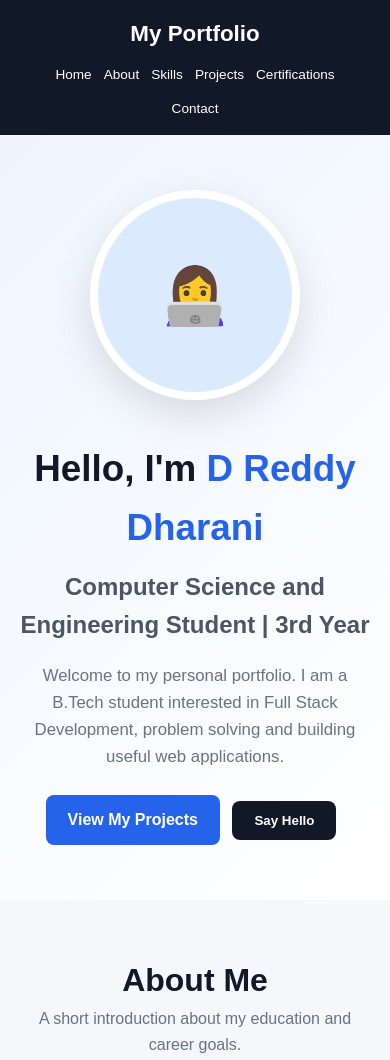
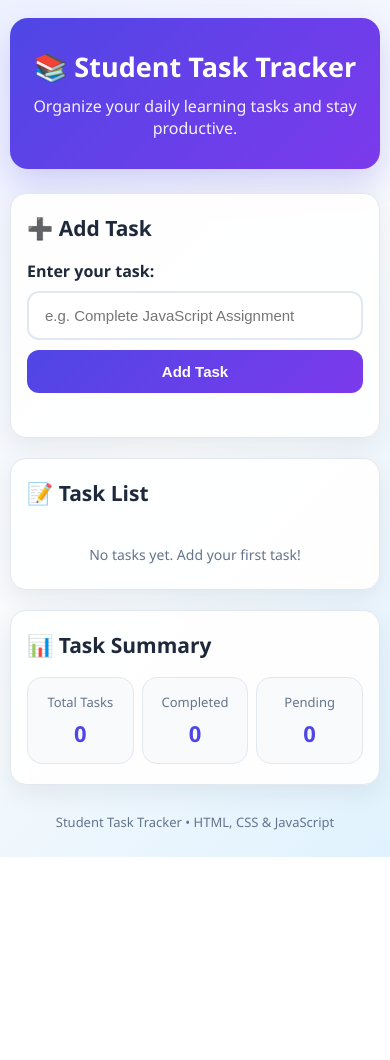
Before and after one commit to dandudharani/Dharani-s-profile, a plain HTML site: page index.html in a window 390 px wide. Shown: the top 1060 px of the page. After the commit the page ends 857 px from the top, so only its background shows below. Drawn offline with Linux system fonts and the light colour scheme.

Commit message:
Add files via upload

```diff
--- a/index.html
+++ b/index.html
@@ -3,524 +3,470 @@
 <head>
     <meta charset="UTF-8">
     <meta name="viewport" content="width=device-width, initial-scale=1.0">
-  <meta name="description" content="Student Personal Portfolio Website">
-  <title>Student Portfolio</title>
+    <meta name="description" content="A simple and modern Student Task Tracker">
+    <title>Student Task Tracker</title>
 
     <style>
         * {
+            box-sizing: border-box;
             margin: 0;
             padding: 0;
-      box-sizing: border-box;
-      scroll-behavior: smooth;
         }
 
         body {
-      font-family: Arial, Helvetica, sans-serif;
-      line-height: 1.6;
-      background: #f5f7fb;
-      color: #1f2937;
+            font-family: "Segoe UI", Arial, sans-serif;
+            min-height: 100vh;
+            background: linear-gradient(135deg, #eef2ff, #f8fafc, #e0f2fe);
+            color: #1e293b;
+            padding: 30px 15px;
         }
 
-    a {
-      text-decoration: none;
-      color: inherit;
+        .container {
+            width: 100%;
+            max-width: 850px;
+            margin: auto;
         }
 
-    nav {
-      position: sticky;
-      top: 0;
-      z-index: 1000;
-      background: #111827;
+        /* Header */
+        .header {
+            background: linear-gradient(135deg, #4f46e5, #7c3aed);
             color: white;
-      display: flex;
-      justify-content: space-between;
-      align-items: center;
-      padding: 16px 7%;
+            padding: 38px 30px;
+            border-radius: 24px;
+            text-align: center;
+            margin-bottom: 24px;
+            box-shadow: 0 15px 35px rgba(79, 70, 229, 0.22);
         }
 
-    .logo {
-      font-size: 1.4rem;
-      font-weight: bold;
-    }
-
-    .nav-links {
-      display: flex;
-      gap: 22px;
-      list-style: none;
-    }
-
-    .nav-links a:hover {
-      color: #60a5fa;
-    }
-
-    section {
-      padding: 75px 7%;
-    }
-
-    .hero {
-      min-height: 90vh;
-      display: flex;
-      align-items: center;
-      justify-content: space-between;
-      gap: 40px;
-      background: linear-gradient(135deg, #eef5ff, #ffffff);
-    }
-
-    .hero-text {
-      max-width: 650px;
-    }
-
-    .hero h1 {
-      font-size: clamp(2.3rem, 6vw, 4.5rem);
-      color: #111827;
+        .header h1 {
+            font-size: 34px;
             margin-bottom: 10px;
         }
 
-    .hero h1 span {
-      color: #2563eb;
+        .header p {
+            font-size: 16px;
+            opacity: 0.92;
         }
 
-    .hero h2 {
-      color: #4b5563;
-      margin-bottom: 18px;
+        /* Cards */
+        .add-task-section,
+        .task-section,
+        .counter-section {
+            background: rgba(255, 255, 255, 0.94);
+            border: 1px solid #e2e8f0;
+            border-radius: 20px;
+            padding: 26px;
+            margin-bottom: 20px;
+            box-shadow: 0 8px 25px rgba(15, 23, 42, 0.07);
         }
 
-    .hero p {
-      color: #6b7280;
-      font-size: 1.05rem;
-      margin-bottom: 25px;
+        h2 {
+            font-size: 21px;
+            margin-bottom: 18px;
+            color: #1e293b;
         }
 
-    .btn {
-      display: inline-block;
-      background: #2563eb;
-      color: white;
-      padding: 12px 22px;
-      border-radius: 8px;
+        /* Input */
+        label {
+            display: block;
+            font-weight: 600;
+            margin-bottom: 9px;
+        }
+
+        .input-group {
+            display: flex;
+            gap: 10px;
+        }
+
+        #taskInput {
+            flex: 1;
+            min-width: 0;
+            padding: 14px 16px;
+            border: 2px solid #e2e8f0;
+            border-radius: 12px;
+            font-size: 15px;
+            outline: none;
+            transition: 0.25s;
+        }
+
+        #taskInput:focus {
+            border-color: #6366f1;
+            box-shadow: 0 0 0 4px rgba(99, 102, 241, 0.12);
+        }
+
+        button {
             border: none;
             cursor: pointer;
-      font-weight: bold;
-      margin-right: 8px;
+            font-weight: 600;
+            transition: transform 0.2s, opacity 0.2s;
         }
 
-    .btn:hover {
-      background: #1d4ed8;
-      transform: translateY(-2px);
+        button:hover {
+            transform: translateY(-1px);
+            opacity: 0.92;
         }
 
-    .btn.secondary {
-      background: #111827;
+        #addTaskBtn {
+            background: linear-gradient(135deg, #4f46e5, #7c3aed);
+            color: white;
+            padding: 0 22px;
+            border-radius: 12px;
+            font-size: 15px;
         }
 
-    .hero-card {
-      width: 280px;
-      height: 280px;
-      border-radius: 50%;
-      background: #dbeafe;
-      display: grid;
-      place-items: center;
-      border: 8px solid white;
-      box-shadow: 0 15px 40px rgba(0,0,0,.12);
-      font-size: 5rem;
+        .error-message {
+            display: block;
+            color: #dc2626;
+            font-size: 13px;
+            margin-top: 8px;
+            min-height: 16px;
         }
 
-    .section-title {
-      text-align: center;
-      margin-bottom: 40px;
+        /* Task list */
+        .task-list {
+            list-style: none;
+            display: flex;
+            flex-direction: column;
+            gap: 12px;
         }
 
-    .section-title h2 {
-      font-size: 2rem;
-      color: #111827;
+        .task-item {
+            display: flex;
+            align-items: center;
+            gap: 12px;
+            padding: 15px;
+            background: #f8fafc;
+            border: 1px solid #e2e8f0;
+            border-radius: 14px;
+            transition: 0.25s;
         }
 
-    .section-title p {
-      color: #6b7280;
+        .task-item:hover {
+            border-color: #c7d2fe;
+            box-shadow: 0 5px 15px rgba(15, 23, 42, 0.06);
         }
 
-    .about-grid {
-      display: grid;
-      grid-template-columns: 1fr 1fr;
-      gap: 25px;
+        .task-check {
+            width: 21px;
+            height: 21px;
+            accent-color: #4f46e5;
+            cursor: pointer;
+            flex-shrink: 0;
         }
 
-    .card {
-      background: white;
-      padding: 25px;
-      border-radius: 14px;
-      box-shadow: 0 7px 25px rgba(0,0,0,.07);
+        .task-name {
+            flex: 1;
+            font-size: 15px;
+            overflow-wrap: anywhere;
         }
 
-    .card h3 {
-      color: #2563eb;
-      margin-bottom: 12px;
+        .task-item.completed {
+            background: #f0fdf4;
+            border-color: #bbf7d0;
         }
 
-    .objective {
-      margin-top: 18px;
-      padding: 18px;
-      background: #eff6ff;
-      border-left: 4px solid #2563eb;
-      border-radius: 6px;
+        .task-item.completed .task-name {
+            text-decoration: line-through;
+            color: #64748b;
         }
 
-    .skills-grid {
-      display: grid;
-      grid-template-columns: repeat(4, 1fr);
-      gap: 18px;
+        .complete-btn,
+        .delete-btn {
+            padding: 9px 13px;
+            border-radius: 9px;
+            font-size: 13px;
         }
 
-    .skill {
-      background: white;
-      padding: 20px;
-      border-radius: 12px;
-      text-align: center;
-      box-shadow: 0 5px 18px rgba(0,0,0,.06);
-      font-weight: bold;
+        .complete-btn {
+            background: #dcfce7;
+            color: #15803d;
         }
 
-    .skill span {
-      display: block;
-      font-size: 2rem;
-      margin-bottom: 8px;
+        .delete-btn {
+            background: #fee2e2;
+            color: #dc2626;
         }
 
-    .projects-grid {
-      display: grid;
-      grid-template-columns: repeat(2, 1fr);
-      gap: 25px;
+        .empty-message {
+            text-align: center;
+            color: #64748b;
+            padding: 20px 5px 5px;
+            font-size: 14px;
         }
 
-    .project {
-      position: relative;
-      overflow: hidden;
+        /* Counters */
+        .counter {
+            display: grid;
+            grid-template-columns: repeat(3, 1fr);
+            gap: 14px;
         }
 
-    .project .tag {
-      display: inline-block;
-      margin: 6px 5px 0 0;
-      padding: 5px 9px;
-      background: #e0ecff;
-      color: #1d4ed8;
-      border-radius: 20px;
-      font-size: .8rem;
+        .counter-item {
+            padding: 20px 12px;
+            border-radius: 15px;
+            background: #f8fafc;
+            text-align: center;
+            border: 1px solid #e2e8f0;
         }
 
-    .project-link {
-      display: inline-block;
-      margin-top: 16px;
-      color: #2563eb;
-      font-weight: bold;
+        .counter-label {
+            display: block;
+            color: #64748b;
+            font-size: 13px;
+            margin-bottom: 7px;
         }
 
-    .cert-grid {
-      display: grid;
-      grid-template-columns: repeat(2, 1fr);
-      gap: 20px;
-    }
-
-    .contact {
-      background: #111827;
-      color: white;
-    }
-
-    .contact .section-title h2,
-    .contact .section-title p {
-      color: white;
-    }
-
-    .contact-grid {
-      display: grid;
-      grid-template-columns: repeat(3, 1fr);
-      gap: 18px;
-    }
-
-    .contact-card {
-      background: #1f2937;
-      padding: 20px;
-      border-radius: 12px;
-      text-align: center;
-    }
-
-    .contact-card h3 {
-      color: #93c5fd;
-      margin-bottom: 8px;
+        .counter-item strong {
+            font-size: 26px;
+            color: #4f46e5;
         }
 
         footer {
             text-align: center;
-      padding: 20px;
-      background: #030712;
-      color: #d1d5db;
+            color: #64748b;
+            font-size: 13px;
+            padding: 8px;
         }
 
-    #message {
-      margin-top: 18px;
-      padding: 12px;
-      display: none;
-      background: #dcfce7;
-      color: #166534;
-      border-radius: 8px;
-      font-weight: bold;
+        /* Mobile */
+        @media (max-width: 600px) {
+            body {
+                padding: 18px 10px;
             }
 
-    @media (max-width: 800px) {
-      .hero {
-        flex-direction: column-reverse;
-        text-align: center;
-        justify-content: center;
+            .header {
+                padding: 30px 18px;
+                border-radius: 18px;
             }
 
-      .about-grid,
-      .projects-grid,
-      .cert-grid {
-        grid-template-columns: 1fr;
+            .header h1 {
+                font-size: 27px;
             }
 
-      .skills-grid {
-        grid-template-columns: repeat(2, 1fr);
+            .add-task-section,
+            .task-section,
+            .counter-section {
+                padding: 20px 16px;
+                border-radius: 16px;
             }
 
-      .contact-grid {
-        grid-template-columns: 1fr;
+            .input-group {
+                flex-direction: column;
             }
 
-      nav {
-        flex-direction: column;
-        gap: 12px;
+            #addTaskBtn {
+                padding: 13px;
             }
 
-      .nav-links {
-        gap: 12px;
+            .task-item {
+                align-items: flex-start;
                 flex-wrap: wrap;
-        justify-content: center;
-      }
             }
 
-    @media (max-width: 450px) {
-      section {
-        padding: 55px 5%;
+            .task-name {
+                width: calc(100% - 40px);
+                flex: none;
             }
 
-      .hero-card {
-        width: 210px;
-        height: 210px;
-        font-size: 3.5rem;
+            .complete-btn,
+            .delete-btn {
+                flex: 1;
             }
 
-      .skills-grid {
-        grid-template-columns: 1fr;
+            .counter {
+                gap: 8px;
             }
 
-      .nav-links {
-        font-size: .85rem;
+            .counter-item {
+                padding: 15px 5px;
+            }
+
+            .counter-item strong {
+                font-size: 22px;
             }
         }
     </style>
 </head>
 
 <body>
+    <main class="container">
 
-  <!-- Navigation -->
-  <nav>
-    <div class="logo">My Portfolio</div>
-    <ul class="nav-links">
-      <li><a href="#home">Home</a></li>
-      <li><a href="#about">About</a></li>
-      <li><a href="#skills">Skills</a></li>
-      <li><a href="#projects">Projects</a></li>
-      <li><a href="#certifications">Certifications</a></li>
-      <li><a href="#contact">Contact</a></li>
-    </ul>
-  </nav>
+        <header class="header">
+            <h1>📚 Student Task Tracker</h1>
+            <p>Organize your daily learning tasks and stay productive.</p>
+        </header>
 
-  <!-- Home / Professional Headline -->
-  <section class="hero" id="home">
-    <div class="hero-text">
-      <h1>Hello, I'm <span>D Reddy Dharani</span></h1>
-      <h2>Computer Science and Engineering Student | 3rd Year</h2>
-      <p>
-        Welcome to my personal portfolio. I am a B.Tech student interested in
-        Full Stack Development, problem solving and building useful web applications.
-      </p>
-      <a class="btn" href="#projects">View My Projects</a>
-      <button class="btn secondary" onclick="showMessage()">Say Hello</button>
-      <div id="message">Thank you for visiting my portfolio! 👋</div>
+        <section class="add-task-section">
+            <h2>➕ Add Task</h2>
+
+            <form id="taskForm">
+                <label for="taskInput">Enter your task:</label>
+
+                <div class="input-group">
+                    <input
+                        type="text"
+                        id="taskInput"
+                        placeholder="e.g. Complete JavaScript Assignment"
+                        autocomplete="off"
+                    >
+                    <button type="submit" id="addTaskBtn">Add Task</button>
                 </div>
 
-    <div class="hero-card" aria-label="Profile placeholder">👩‍💻</div>
+                <span id="errorMessage" class="error-message"></span>
+            </form>
         </section>
 
-  <!-- About Me -->
-  <section id="about">
-    <div class="section-title">
-      <h2>About Me</h2>
-      <p>A short introduction about my education and career goals.</p>
+        <section class="task-section">
+            <h2>📝 Task List</h2>
+
+            <ul id="taskList" class="task-list"></ul>
+
+            <p id="emptyMessage" class="empty-message">
+                No tasks yet. Add your first task!
+            </p>
+        </section>
+
+        <section class="counter-section">
+            <h2>📊 Task Summary</h2>
+
+            <div class="counter">
+                <div class="counter-item">
+                    <span class="counter-label">Total Tasks</span>
+                    <strong id="totalTasks">0</strong>
                 </div>
 
-    <div class="about-grid">
-      <div class="card">
-        <h3>Short Biography</h3>
-        <p>
-          I am a B.Tech student who enjoys learning new technologies and
-          creating practical projects. I am currently improving my skills in
-          HTML, CSS, JavaScript and Full Stack Development.
-        </p>
+                <div class="counter-item">
+                    <span class="counter-label">Completed</span>
+                    <strong id="completedTasks">0</strong>
                 </div>
 
-      <div class="card">
-        <h3>Educational Qualification</h3>
-        <p><strong>Degree:</strong> B.Tech</p>
-        <p><strong>Branch:</strong> Computer Science / IT</p>
-        <p><strong>College:</strong> Audisankara College</p>
-        <p><strong>Year:</strong> 2026</p>
-      </div>
-    </div>
-
-    <div class="objective">
-      <strong>Career Objective:</strong>
-      To become a skilled software developer and build user-friendly,
-      reliable and innovative software applications.
-    </div>
-  </section>
-
-  <!-- Skills -->
-  <section id="skills">
-    <div class="section-title">
-      <h2>Technical Skills</h2>
-      <p>Technologies and tools I am learning.</p>
-    </div>
-
-    <div class="skills-grid">
-      <div class="skill"><span>🌐</span>HTML</div>
-      <div class="skill"><span>🎨</span>CSS</div>
-      <div class="skill"><span>⚡</span>JavaScript</div>
-      <div class="skill"><span>🐍</span>Python</div>
-      <div class="skill"><span>☕</span>Java</div>
-      <div class="skill"><span>🗄️</span>MySQL</div>
-      <div class="skill"><span>🔧</span>Git & GitHub</div>
-      <div class="skill"><span>🚀</span>Full Stack</div>
-    </div>
-  </section>
-
-  <!-- Projects -->
-  <section id="projects">
-    <div class="section-title">
-      <h2>My Projects</h2>
-      <p>At least two projects are included as required.</p>
-    </div>
-
-    <div class="projects-grid">
-
-      <div class="card project">
-        <h3>1. Personal Portfolio Website</h3>
-        <p>
-          A responsive portfolio website created to showcase my profile,
-          technical skills, projects, certifications and contact details.
-        </p>
-        <div>
-          <span class="tag">HTML</span>
-          <span class="tag">CSS</span>
-          <span class="tag">JavaScript</span>
-        </div>
-        <a class="project-link" href="https://github.com/" target="_blank">
-          GitHub / Project Link →
-        </a>
-      </div>
-
-      <div class="card project">
-        <h3>2. Student Canteen Ordering System</h3>
-        <p>
-          A web application that allows students to view food items,
-          enter their details and place canteen orders through a simple interface.
-        </p>
-        <div>
-          <span class="tag">HTML</span>
-          <span class="tag">CSS</span>
-          <span class="tag">JavaScript</span>
-          <span class="tag">MySQL</span>
-        </div>
-        <a class="project-link" href="https://github.com/" target="_blank">
-          GitHub / Project Link →
-        </a>
-      </div>
-
-    </div>
-  </section>
-
-  <!-- Certifications -->
-  <section id="certifications">
-    <div class="section-title">
-      <h2>Certifications</h2>
-      <p>Add your completed certifications here.</p>
-    </div>
-
-    <div class="cert-grid">
-      <div class="card">
-        <h3>Web Development Certificate</h3>
-        <p><strong>Issuing Platform:</strong> Your Platform Name</p>
-        <p><strong>Status:</strong> Completed</p>
-      </div>
-
-      <div class="card">
-        <h3>Programming / Python Certificate</h3>
-        <p><strong>Issuing Organization:</strong> Your Organization</p>
-        <p><strong>Status:</strong> Completed</p>
-      </div>
-    </div>
-  </section>
-
-  <!-- Contact -->
-  <section class="contact" id="contact">
-    <div class="section-title">
-      <h2>Contact Me</h2>
-      <p>Let's connect and learn together.</p>
-    </div>
-
-    <div class="contact-grid">
-      <div class="contact-card">
-        <h3>📧 Email</h3>
-        <p>yourname@gmail.com</p>
-      </div>
-
-      <div class="contact-card">
-        <h3>💼 LinkedIn</h3>
-        <p>
-          <a href="https://www.linkedin.com/" target="_blank">
-            LinkedIn Profile
-          </a>
-        </p>
-      </div>
-
-      <div class="contact-card">
-        <h3>🐙 GitHub</h3>
-        <p>
-          <a href="https://github.com/" target="_blank">
-            GitHub Profile
-          </a>
-        </p>
+                <div class="counter-item">
+                    <span class="counter-label">Pending</span>
+                    <strong id="pendingTasks">0</strong>
                 </div>
             </div>
         </section>
 
         <footer>
-    <p>© <span id="year"></span> D Reddy Dharani | Student Portfolio</p>
+            <p>Student Task Tracker • HTML, CSS & JavaScript</p>
         </footer>
+    </main>
 
     <script>
-    // JavaScript requirement: button click interaction
-    function showMessage() {
-      const message = document.getElementById("message");
-      message.style.display = "block";
+        const taskForm = document.getElementById("taskForm");
+        const taskInput = document.getElementById("taskInput");
+        const taskList = document.getElementById("taskList");
+        const emptyMessage = document.getElementById("emptyMessage");
+        const errorMessage = document.getElementById("errorMessage");
 
-      setTimeout(() => {
-        message.style.display = "none";
-      }, 3000);
+        const totalTasks = document.getElementById("totalTasks");
+        const completedTasks = document.getElementById("completedTasks");
+        const pendingTasks = document.getElementById("pendingTasks");
+
+        let tasks = [];
+
+        taskForm.addEventListener("submit", function(event) {
+            event.preventDefault();
+
+            const taskText = taskInput.value.trim();
+
+            if (taskText === "") {
+                errorMessage.textContent = "Please enter a task.";
+                taskInput.focus();
+                return;
             }
 
-    // Automatically display the current year
-    document.getElementById("year").textContent = new Date().getFullYear();
+            errorMessage.textContent = "";
+
+            tasks.push({
+                id: Date.now(),
+                name: taskText,
+                completed: false
+            });
+
+            taskInput.value = "";
+            taskInput.focus();
+
+            renderTasks();
+        });
+
+        function renderTasks() {
+            taskList.innerHTML = "";
+
+            if (tasks.length === 0) {
+                emptyMessage.style.display = "block";
+            } else {
+                emptyMessage.style.display = "none";
+            }
+
+            tasks.forEach(function(task) {
+                const li = document.createElement("li");
+                li.className = "task-item";
+
+                if (task.completed) {
+                    li.classList.add("completed");
+                }
+
+                const checkbox = document.createElement("input");
+                checkbox.type = "checkbox";
+                checkbox.className = "task-check";
+                checkbox.checked = task.completed;
+
+                checkbox.addEventListener("change", function() {
+                    task.completed = checkbox.checked;
+                    renderTasks();
+                });
+
+                const taskName = document.createElement("span");
+                taskName.className = "task-name";
+                taskName.textContent = task.name;
+
+                const completeButton = document.createElement("button");
+                completeButton.className = "complete-btn";
+                completeButton.textContent = task.completed ? "Undo" : "Complete";
+
+                completeButton.addEventListener("click", function() {
+                    task.completed = !task.completed;
+                    renderTasks();
+                });
+
+                const deleteButton = document.createElement("button");
+                deleteButton.className = "delete-btn";
+                deleteButton.textContent = "Delete";
+
+                deleteButton.addEventListener("click", function() {
+                    tasks = tasks.filter(function(item) {
+                        return item.id !== task.id;
+                    });
+
+                    renderTasks();
+                });
+
+                li.appendChild(checkbox);
+                li.appendChild(taskName);
+                li.appendChild(completeButton);
+                li.appendChild(deleteButton);
+
+                taskList.appendChild(li);
+            });
+
+            updateCounters();
+        }
+
+        function updateCounters() {
+            const total = tasks.length;
+            const completed = tasks.filter(function(task) {
+                return task.completed;
+            }).length;
+
+            const pending = total - completed;
+
+            totalTasks.textContent = total;
+            completedTasks.textContent = completed;
+            pendingTasks.textContent = pending;
+        }
+
+        renderTasks();
     </script>
-
 </body>
 </html>
```
Lines whose indentation alone changed are shown as unchanged.
